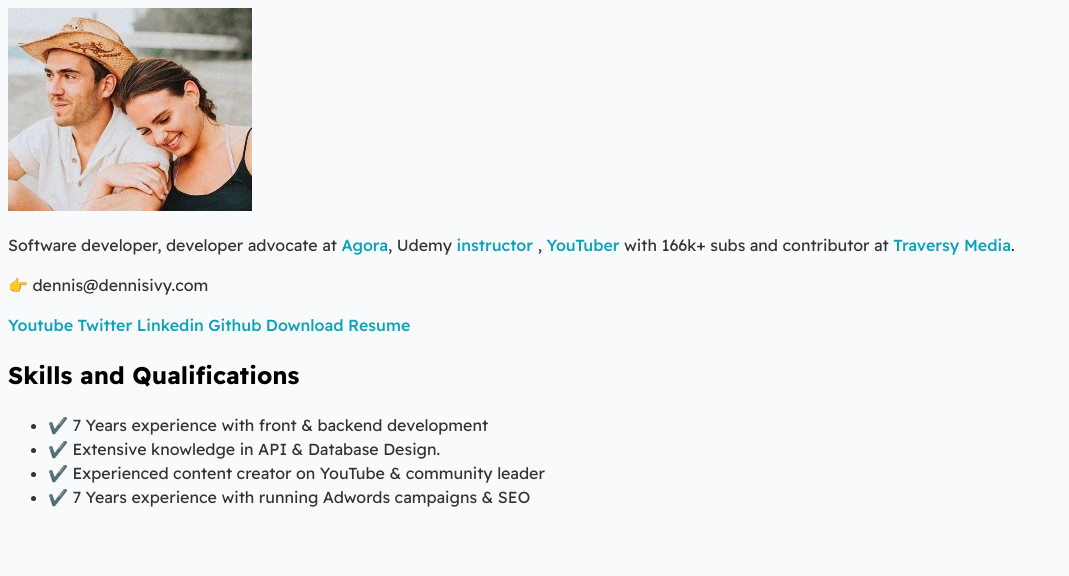
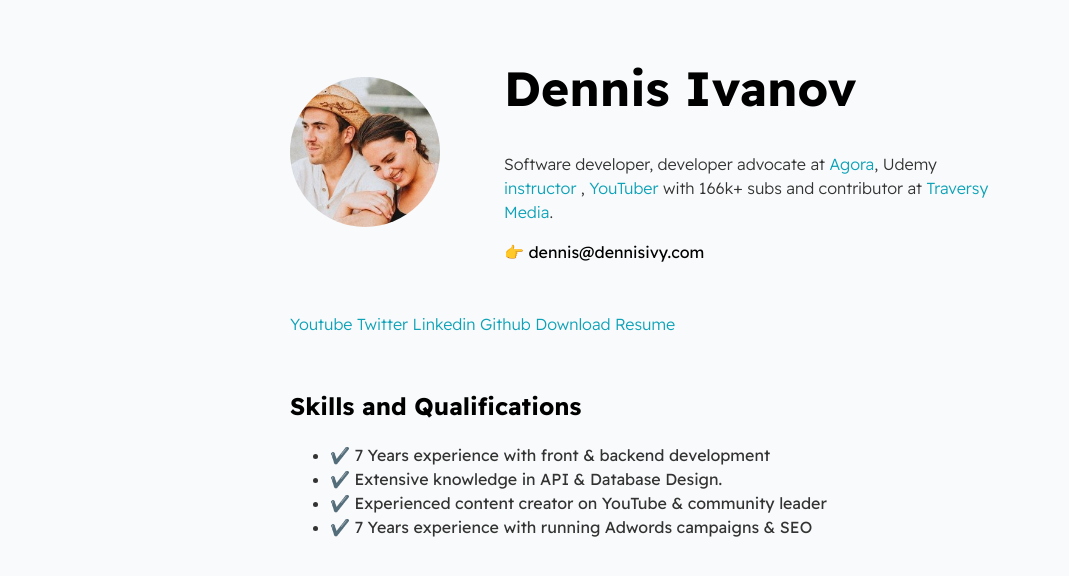
Before and after one commit to Annie-Huang/Digital-Resume, a website: page index.html in a window 1280 px wide. Shown: the whole page, without its empty margins (0-1069 px from the left). Drawn offline with Linux system fonts and the light colour scheme.

Commit message:
Styled the wrapper-hero section

```diff
--- a/index.html
+++ b/index.html
@@ -13,8 +13,9 @@
   <body>
     <div id="container--main">
       <section id="wrapper--hero" class="section--page">
-        <img src="assets/images/profile_pic.jpeg" alt="" />
+        <img id="profile-pic" src="assets/images/profile_pic.jpeg" alt="" />
         <div>
+          <h1 id="user-name">Dennis Ivanov</h1>
           <p id="bio">
             Software developer, developer advocate at
             <a href="https://www.agora.io/en/" target="_blank">Agora</a>, Udemy
@@ -35,7 +36,7 @@
         </div>
       </section>
 
-      <section id="section--page">
+      <section class="section--page">
         <div id="socials-list">
           <a href="https://youtube.com/c/dennisivy" target="_blank">Youtube</a>
           <a href="https://twitter.com/dennisivy11" target="_blank">Twitter</a>
--- a/styles/main.css
+++ b/styles/main.css
@@ -31,3 +31,40 @@
   color: var(--mainLinkColor);
   font-weight: 500;
 }
+
+#container--main {
+  max-width: 700px;
+  margin: 0 auto;
+}
+
+.section--page {
+  padding-top: 1em;
+  padding-bottom: 1em;
+}
+
+#wrapper--hero {
+  display: flex;
+  align-items: center;
+  gap: 4em;
+}
+
+#user-name {
+  font-size: 3em;
+  line-height: 1em;
+}
+
+#bio,
+a {
+  font-weight: 300;
+}
+
+#profile-pic {
+  border-radius: 50%;
+  width: 150px;
+  height: 150px;
+  object-fit: cover;
+}
+
+#email {
+  color: var(--mainTextColor);
+}
```
